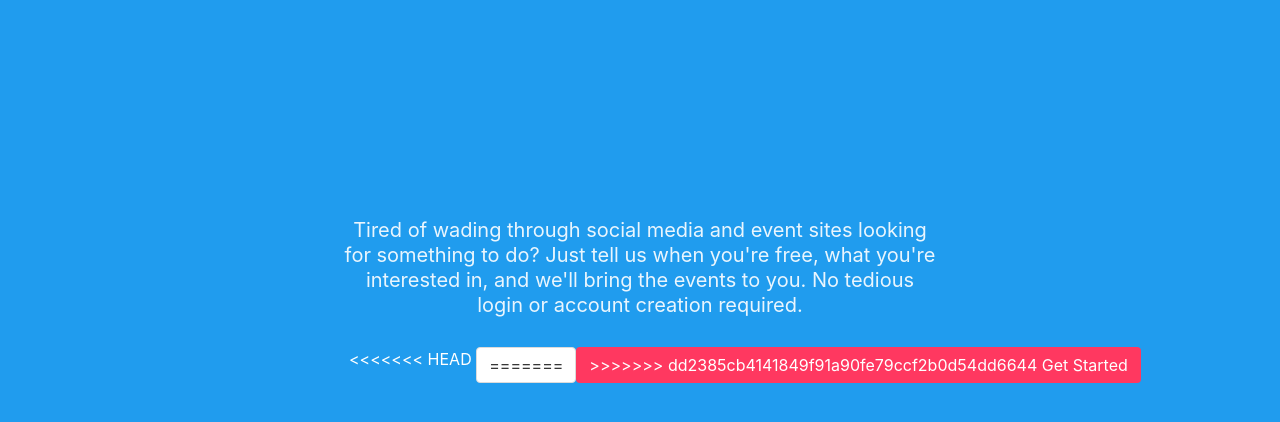
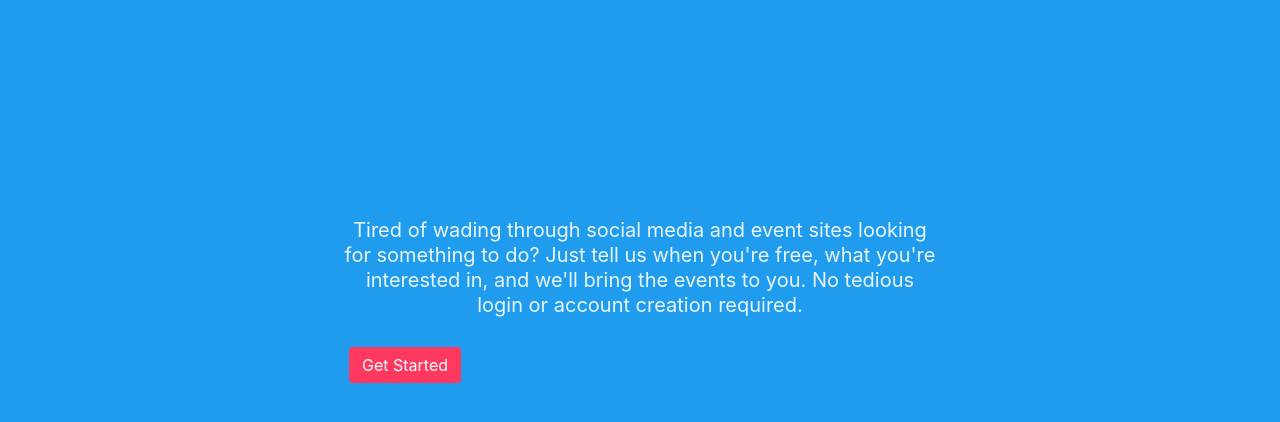
Before and after one commit to hughesrva/socialscape, a plain HTML site: page index.html in a window 1280 px wide. Shown: the part 180-602 px from the top of the page. Drawn offline with nearby package versions, Linux system fonts and the light colour scheme; a script that the page names is missing.

Commit message:
more pull

```diff
--- a/index.html
+++ b/index.html
@@ -51,11 +51,7 @@
                             <div class="field is-grouped">
 
                                 <p class="control">
-<<<<<<< HEAD
-                                    <a class="button is-started" href="account.html">
-=======
                                     <a class="button is-danger" href="account.html">
->>>>>>> dd2385cb4141849f91a90fe79ccf2b0d54dd6644
                                         Get Started
                                     </a>
                                 </p>
```
